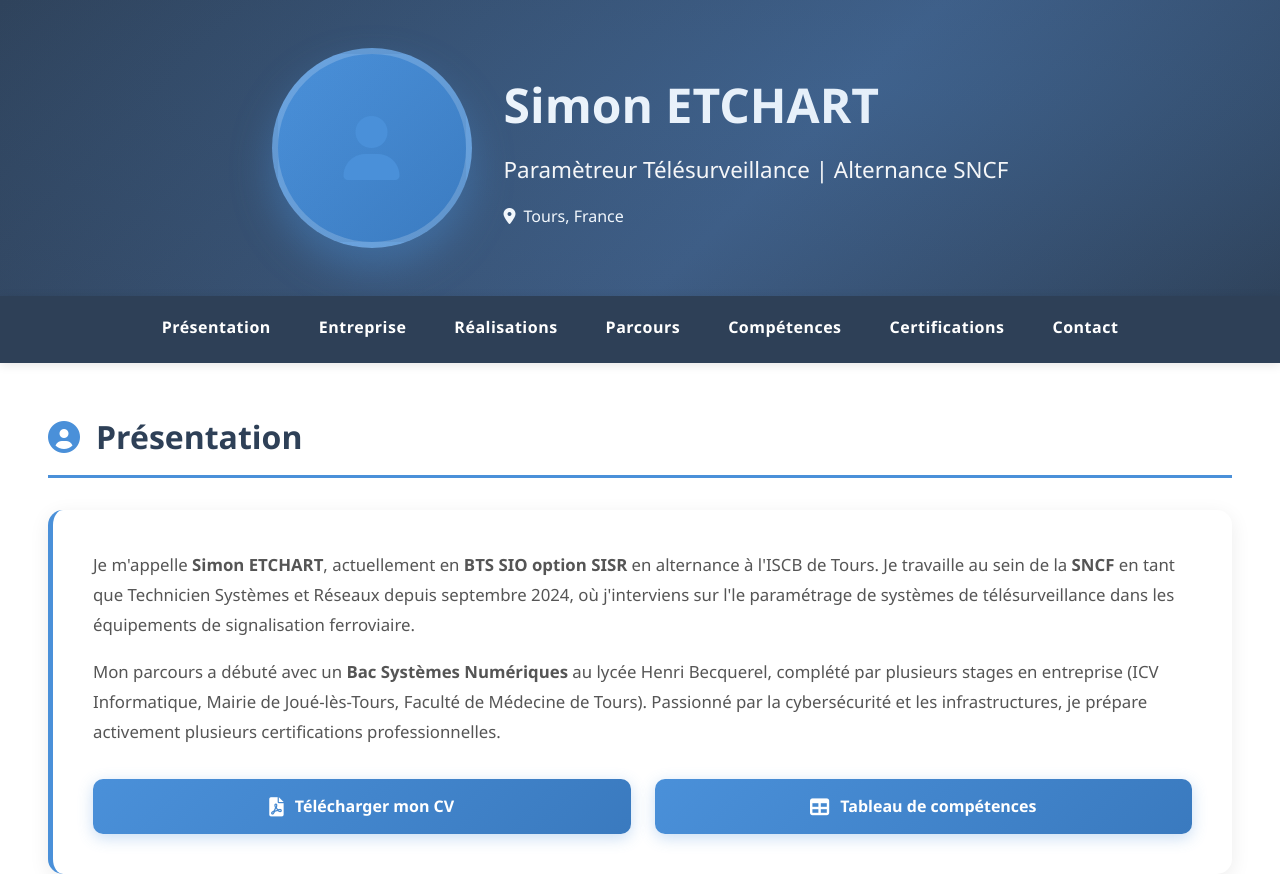
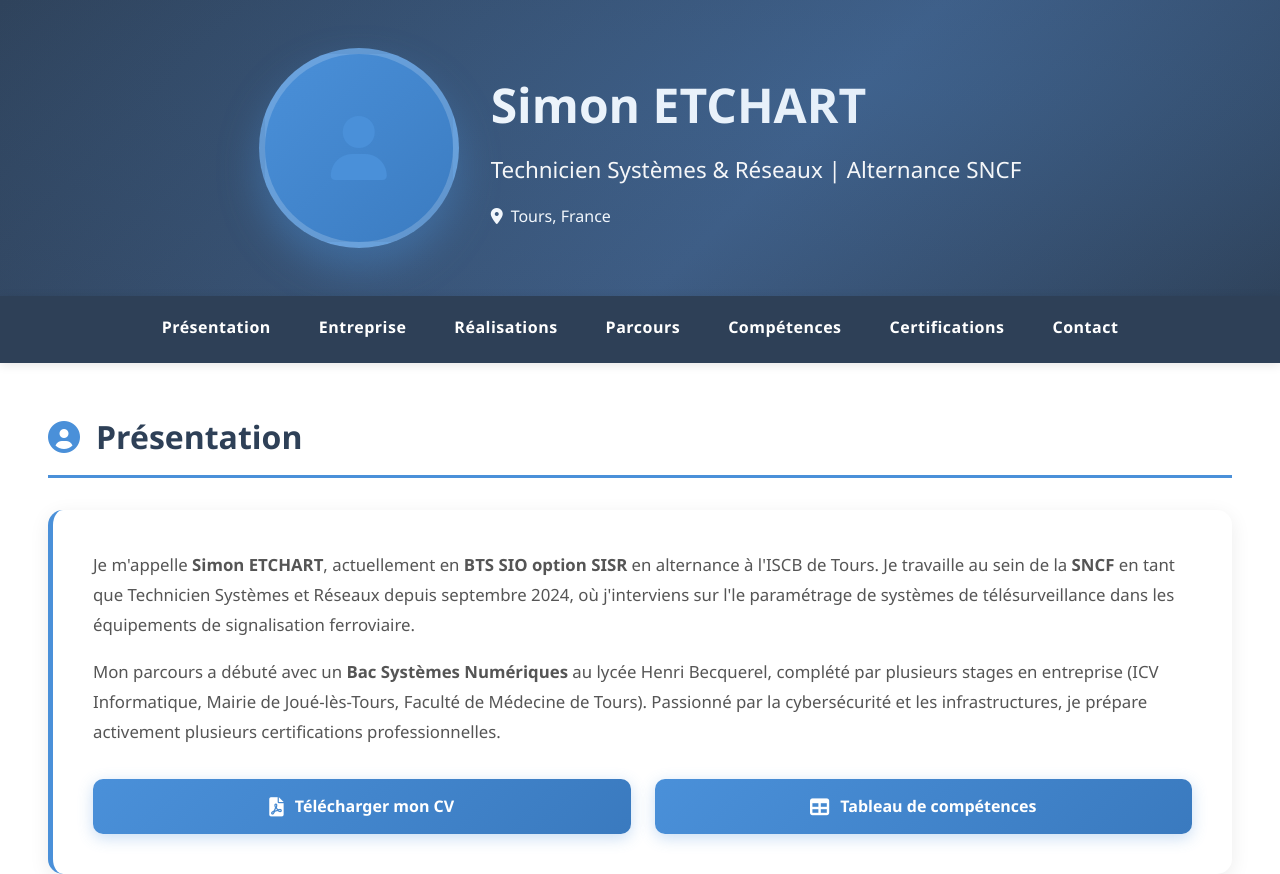
Before and after one commit to simon-etc/portfolio, a website: page index.html in a window 1280 px wide. Shown: the top 874 px of the page. Drawn offline with Linux system fonts and the light colour scheme.

Commit message:
Update index.html

```diff
--- a/index.html
+++ b/index.html
@@ -1180,7 +1180,7 @@
                 </div>
                 <div class="profile-info">
                     <h1>Simon ETCHART</h1>
-                    <p class="subtitle">Paramètreur Télésurveillance | Alternance SNCF</p>
+                    <p class="subtitle">Technicien Systèmes & Réseaux | Alternance SNCF</p>
                     <div class="header-contact">
                         <div class="header-contact-item">
                             <i class="fas fa-map-marker-alt"></i>
```
